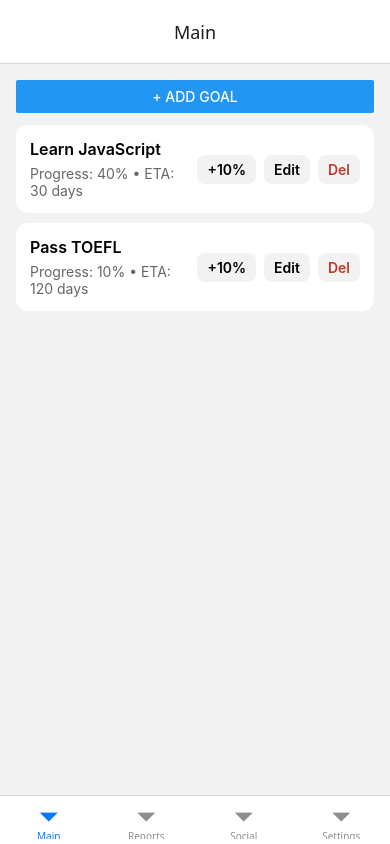
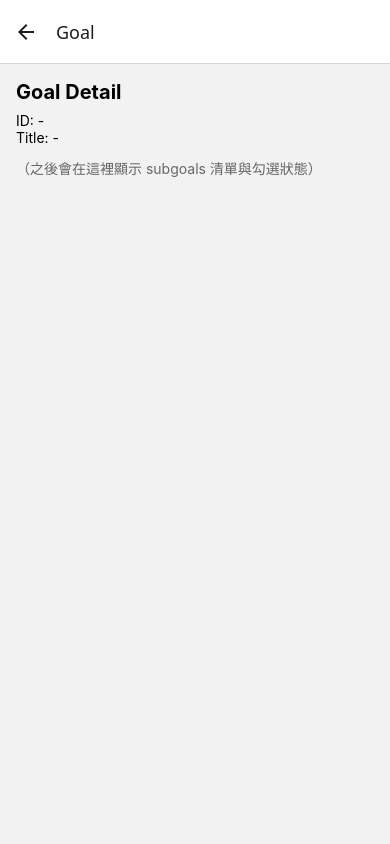
Before and after one commit to shihjonathan0302/SP2025, a React Native app: screen /GoalDetail in a window 390 px wide. Built offline with nearby package versions, Linux system fonts and the light colour scheme.

Commit message:
Subgoals page
main to goal details

```diff
--- a/App.js
+++ b/App.js
@@ -1,27 +1,36 @@
+// App.js
 import * as React from 'react';
 import { NavigationContainer } from '@react-navigation/native';
 import { createBottomTabNavigator } from '@react-navigation/bottom-tabs';
+import { createNativeStackNavigator } from '@react-navigation/native-stack';
 
 import MainScreen from './screens/MainScreen';
 import ReportsScreen from './screens/ReportsScreen';
 import SocialScreen from './screens/SocialScreen';
 import SettingsScreen from './screens/SettingsScreen';
+import GoalDetailScreen from './screens/GoalDetailScreen';
 
 const Tab = createBottomTabNavigator();
+const Stack = createNativeStackNavigator();
+
+function Tabs() {
+  return (
+    <Tab.Navigator screenOptions={{ headerTitleAlign: 'center' }}>
+      <Tab.Screen name="Main" component={MainScreen} options={{ title: 'Dashboard' }} />
+      <Tab.Screen name="Reports" component={ReportsScreen} />
+      <Tab.Screen name="Social" component={SocialScreen} />
+      <Tab.Screen name="Settings" component={SettingsScreen} />
+    </Tab.Navigator>
+  );
+}
 
 export default function App() {
   return (
     <NavigationContainer>
-      <Tab.Navigator screenOptions={{ headerTitleAlign: 'center' }}>
-        <React.Fragment>
-          <Tab.Screen name="Main" component={MainScreen} />
-          <Tab.Screen name="Reports" component={ReportsScreen} />
-          {/* 如果還是有問題，先用下面這行暫時測試： */}
-          {/* <Tab.Screen name="Reports" component={ReportsInline} /> */}
-          <Tab.Screen name="Social" component={SocialScreen} />
-          <Tab.Screen name="Settings" component={SettingsScreen} />
-        </React.Fragment>
-      </Tab.Navigator>
+      <Stack.Navigator>
+        <Stack.Screen name="RootTabs" component={Tabs} options={{ headerShown: false }} />
+        <Stack.Screen name="GoalDetail" component={GoalDetailScreen} options={{ title: 'Goal' }} />
+      </Stack.Navigator>
     </NavigationContainer>
   );
 }
--- /dev/null
+++ b/screens/GoalDetailScreen.js
@@ -0,0 +1,23 @@
+// screens/GoalDetailScreen.js
+import React from 'react';
+import { View, Text, StyleSheet } from 'react-native';
+
+export default function GoalDetailScreen({ route }) {
+  const { goalId, title } = route.params || {};
+
+  return (
+    <View style={styles.container}>
+      <Text style={styles.title}>Goal Detail</Text>
+      <Text>ID: {goalId ?? '-'}</Text>
+      <Text>Title: {title ?? '-'}</Text>
+      <Text style={{ marginTop: 12, color: '#666' }}>
+        （之後會在這裡顯示 subgoals 清單與勾選狀態）
+      </Text>
+    </View>
+  );
+}
+
+const styles = StyleSheet.create({
+  container: { padding: 16, flex: 1 },
+  title: { fontSize: 20, fontWeight: '700', marginBottom: 8 },
+});
--- a/screens/MainScreen.js
+++ b/screens/MainScreen.js
@@ -10,104 +10,72 @@ import {
   StyleSheet,
   TouchableOpacity,
   Alert,
+  Platform,
 } from 'react-native';
 
-export default function MainScreen() {
-  // 目標清單（本機 state）
+export default function MainScreen({ navigation }) {   // ← 讓它拿到 navigation
   const [goals, setGoals] = useState([
     { id: '1', title: 'Learn JavaScript', progress: 40, etaDays: 30 },
     { id: '2', title: 'Pass TOEFL', progress: 10, etaDays: 120 },
   ]);
 
-  // 表單 / Modal 狀態
   const [modalVisible, setModalVisible] = useState(false);
-  const [mode, setMode] = useState('add'); // 'add' | 'edit'
+  const [mode, setMode] = useState('add');
   const [editingId, setEditingId] = useState(null);
-
-  // 表單欄位
   const [title, setTitle] = useState('');
   const [etaDays, setEtaDays] = useState('');
 
-  // 開啟「新增」表單
   const openAdd = () => {
-    setMode('add');
-    setEditingId(null);
-    setTitle('');
-    setEtaDays('');
-    setModalVisible(true);
+    setMode('add'); setEditingId(null); setTitle(''); setEtaDays(''); setModalVisible(true);
+  };
+  const openEdit = (goal) => {
+    setMode('edit'); setEditingId(goal.id); setTitle(goal.title); setEtaDays(String(goal.etaDays ?? '')); setModalVisible(true);
   };
 
-  // 開啟「編輯」表單
-  const openEdit = (goal) => {
-    setMode('edit');
-    setEditingId(goal.id);
-    setTitle(goal.title);
-    setEtaDays(String(goal.etaDays ?? ''));
-    setModalVisible(true);
-  };
-
-  // 儲存（新增或編輯）
   const saveGoal = () => {
     const trimmed = title.trim();
     if (!trimmed) {
-      Alert.alert('請輸入目標名稱');
+      if (Platform.OS === 'web') alert('請輸入目標名稱'); else Alert.alert('請輸入目標名稱');
       return;
     }
     const eta = etaDays === '' ? undefined : Math.max(0, parseInt(etaDays, 10) || 0);
 
     if (mode === 'add') {
-      const newGoal = {
-        id: String(Date.now()),
-        title: trimmed,
-        progress: 0,
-        etaDays: eta ?? 30,
-      };
+      const newGoal = { id: String(Date.now()), title: trimmed, progress: 0, etaDays: eta ?? 30 };
       setGoals((prev) => [newGoal, ...prev]);
     } else if (mode === 'edit' && editingId) {
-      setGoals((prev) =>
-        prev.map((g) =>
-          g.id === editingId ? { ...g, title: trimmed, etaDays: eta ?? g.etaDays } : g
-        )
-      );
+      setGoals((prev) => prev.map((g) => (g.id === editingId ? { ...g, title: trimmed, etaDays: eta ?? g.etaDays } : g)));
     }
-
-    // 關閉表單
-    setModalVisible(false);
-    setEditingId(null);
-    setTitle('');
-    setEtaDays('');
+    setModalVisible(false); setEditingId(null); setTitle(''); setEtaDays('');
   };
 
-  // 刪除
   const deleteGoal = (id) => {
+    if (Platform.OS === 'web') {
+      const ok = window.confirm?.('確定要刪除這個目標嗎？');
+      if (!ok) return;
+      setGoals((prev) => prev.filter((g) => g.id !== id));
+    } else {
       Alert.alert('刪除目標', '確定要刪除嗎？', [
         { text: '取消' },
-      {
-        text: '刪除',
-        style: 'destructive',
-        onPress: () => setGoals((prev) => prev.filter((g) => g.id !== id)),
-      },
+        { text: '刪除', style: 'destructive', onPress: () => setGoals((prev) => prev.filter((g) => g.id !== id)) },
       ]);
+    }
   };
 
-  // （可選）快速調整進度：+10%
   const bumpProgress = (id) => {
-    setGoals((prev) =>
-      prev.map((g) =>
-        g.id === id ? { ...g, progress: Math.min(100, g.progress + 10) } : g
-      )
-    );
+    setGoals((prev) => prev.map((g) => (g.id === id ? { ...g, progress: Math.min(100, g.progress + 10) } : g)));
   };
 
   const renderItem = ({ item }) => (
+    <TouchableOpacity
+      onPress={() => navigation.navigate('GoalDetail', { goalId: item.id, title: item.title })}
+      activeOpacity={0.7}
+    >
       <View style={styles.card}>
         <View style={{ flex: 1 }}>
           <Text style={styles.title}>{item.title}</Text>
-        <Text style={styles.meta}>
-          Progress: {item.progress}% • ETA: {item.etaDays} days
-        </Text>
+          <Text style={styles.meta}>Progress: {item.progress}% • ETA: {item.etaDays} days</Text>
         </View>
-
         <View style={styles.actions}>
           <TouchableOpacity onPress={() => bumpProgress(item.id)} style={styles.actionBtn}>
             <Text style={styles.actionTxt}>+10%</Text>
@@ -120,6 +88,7 @@ export default function MainScreen() {
           </TouchableOpacity>
         </View>
       </View>
+    </TouchableOpacity>
   );
 
   return (
@@ -137,22 +106,8 @@ export default function MainScreen() {
         <View style={styles.modalWrap}>
           <View style={styles.modalCard}>
             <Text style={styles.modalTitle}>{mode === 'add' ? 'New Goal' : 'Edit Goal'}</Text>
-
-            <TextInput
-              placeholder="Goal title"
-              value={title}
-              onChangeText={setTitle}
-              style={styles.input}
-            />
-
-            <TextInput
-              placeholder="ETA (days)"
-              value={etaDays}
-              onChangeText={setEtaDays}
-              keyboardType="number-pad"
-              style={styles.input}
-            />
-
+            <TextInput placeholder="Goal title" value={title} onChangeText={setTitle} style={styles.input} />
+            <TextInput placeholder="ETA (days)" value={etaDays} onChangeText={setEtaDays} keyboardType="number-pad" style={styles.input} />
             <View style={{ flexDirection: 'row', gap: 10, justifyContent: 'flex-end' }}>
               <Button title="Cancel" onPress={() => setModalVisible(false)} />
               <Button title="Save" onPress={saveGoal} />
@@ -166,15 +121,7 @@ export default function MainScreen() {
 
 const styles = StyleSheet.create({
   container: { padding: 16, flex: 1 },
-  card: {
-    padding: 14,
-    backgroundColor: '#fff',
-    borderRadius: 12,
-    marginBottom: 10,
-    elevation: 1,
-    flexDirection: 'row',
-    gap: 10,
-  },
+  card: { padding: 14, backgroundColor: '#fff', borderRadius: 12, marginBottom: 10, elevation: 1, flexDirection: 'row', gap: 10 },
   title: { fontSize: 16, fontWeight: '600' },
   meta: { marginTop: 6, color: '#666' },
   actions: { flexDirection: 'row', alignItems: 'center', gap: 8 },
```
Also changed, not shown: package.json (+6 -5 lines), 1 other file (tests, documents, lock files or other folders). Lines whose indentation alone changed are shown as unchanged.
